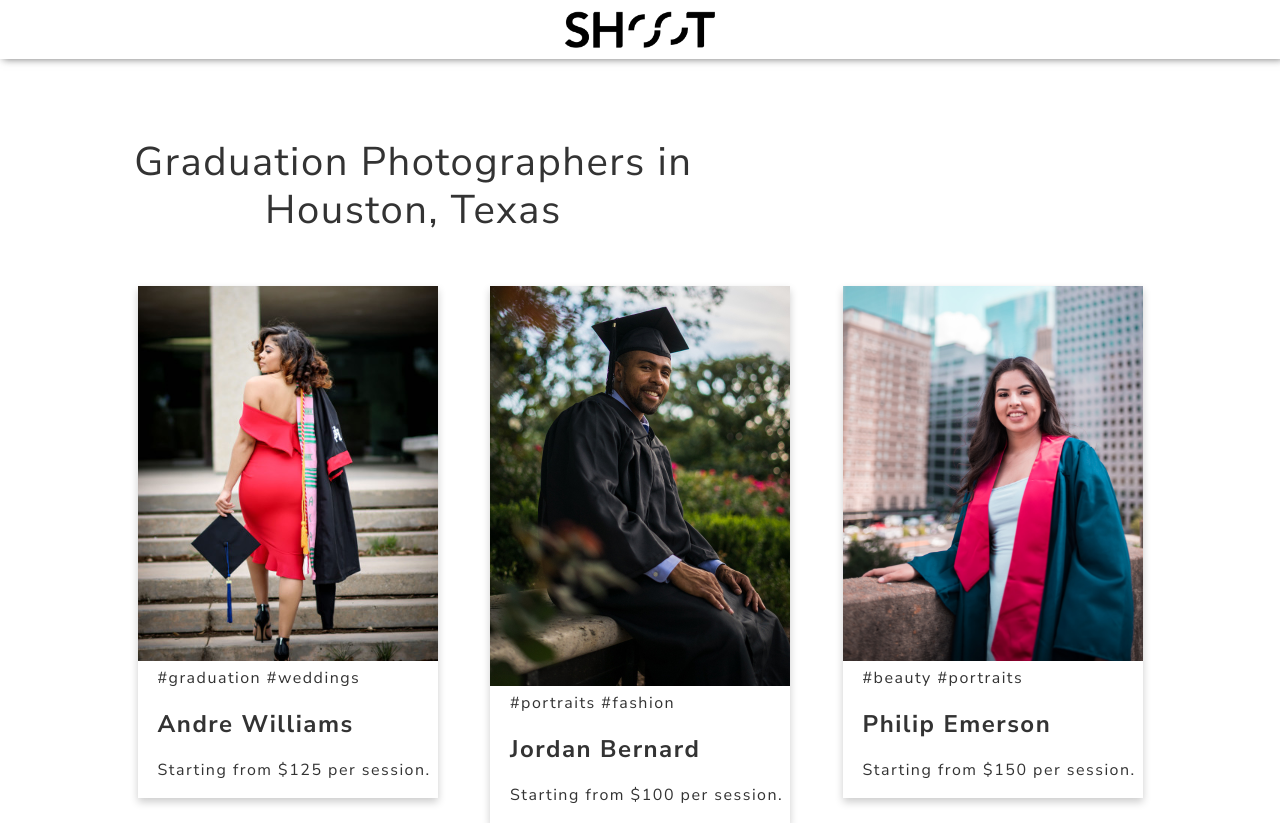
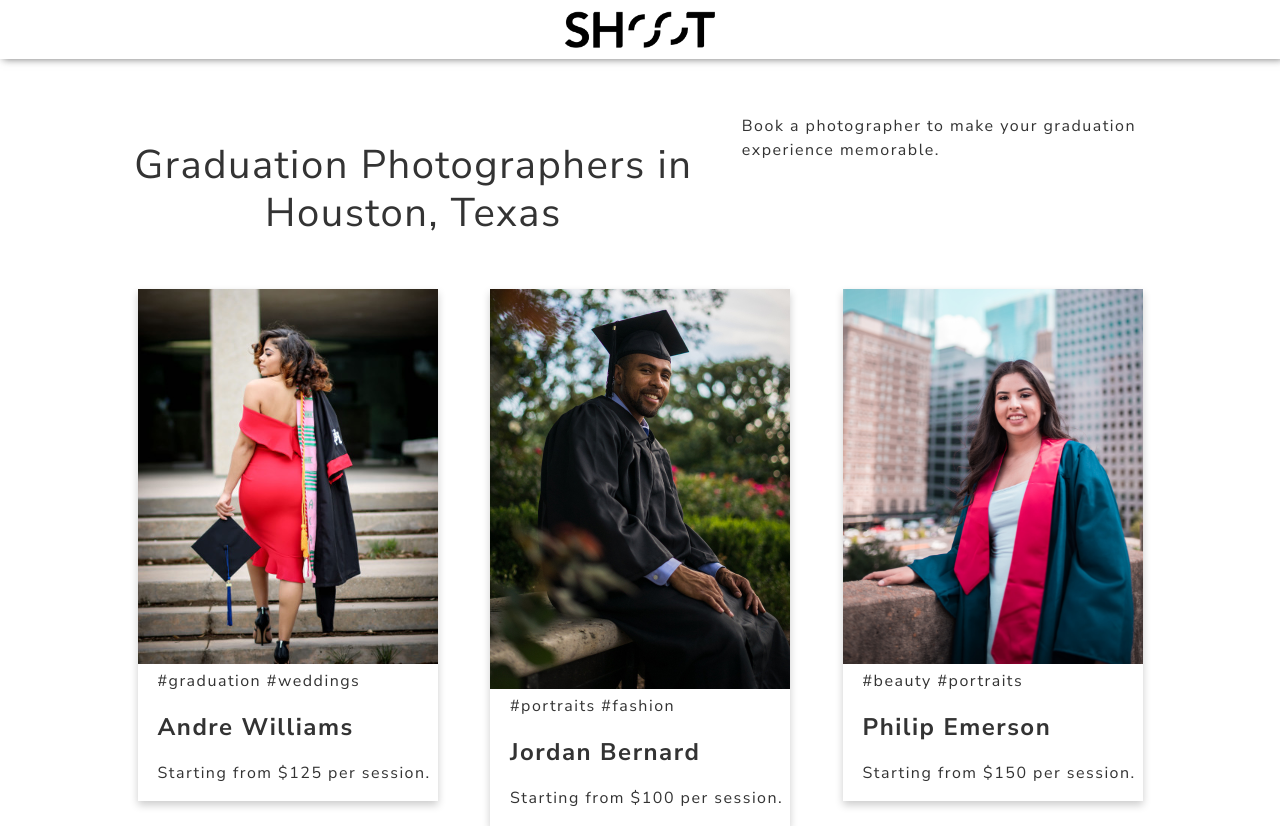
Before and after one commit to nabilahsan/shoot-mvp, a PHP site: page / in a window 1280 px wide. Run offline with PHP 8.4, Linux system fonts and the light colour scheme; some libraries are stand-ins or nearby versions.

Commit message:
added padding for heading div
Signed-off-by: nabilahsan <nabilahsan95@gmail.com>

```diff
--- a/resources/css/style.css
+++ b/resources/css/style.css
@@ -91,12 +91,12 @@ nav {
 }
 
 #heading {
+  padding-top: 10%;
   display: flex;
   justify-content: center;
 }
 
 #heading>h1 {
-  padding-top: 10%;
   font-size: 2.5em;
   text-align: center;
 }
```
